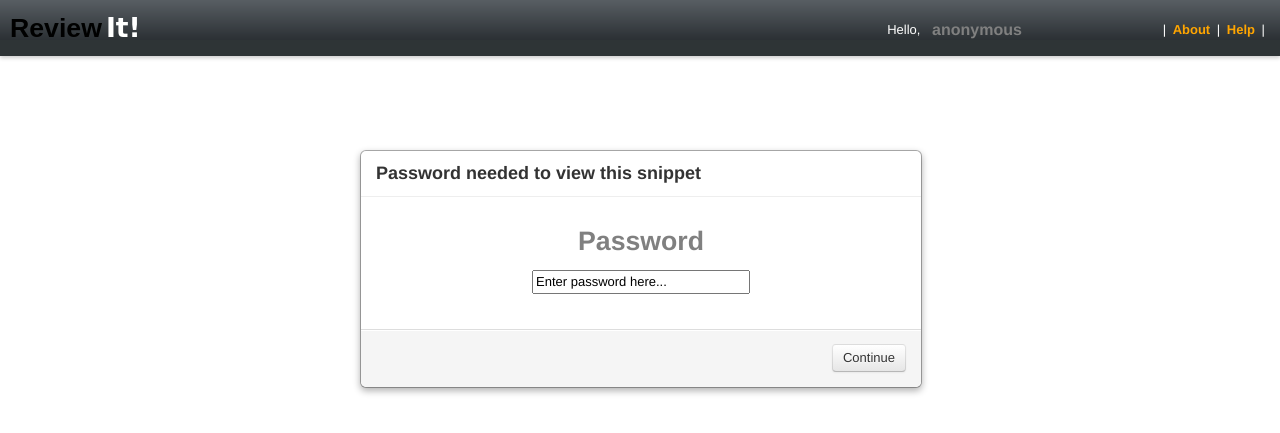
After one commit to jonathanverner/ReviewIt, a Django app: template commentbin/templates/snippet-password.html in a window 1280 px wide. The commit adds this page. Shown: the top 433 px of the page. Run offline with Django 3.2, Linux system fonts and the light colour scheme; the template is opened without the code that fills it, so the values that code supplies are empty; some libraries are stand-ins or nearby versions; some web fonts are replaced.

Commit message:
Enhance the experience for password-protected snippets
  -- when it is viewed, instead of a HttpForbidden response,
     ask for a password
  -- keep the password and send it with each request
     so that the snippet can, e.g., be commented upon
  -- show a key icon with a tooltip showing the password

```diff
--- /dev/null
+++ b/commentbin/static/commentbin/css/snippet-password.css
@@ -0,0 +1,11 @@
+.password_form h4 {
+  text-align:center;
+  font-size:20pt;
+  color:gray;
+  margin:20px;
+}
+
+.passinput input {
+  font-size:15pt;
+  height:20px;
+}
--- a/commentbin/static/commentbin/javascript/comment.js
+++ b/commentbin/static/commentbin/javascript/comment.js
@@ -119,6 +119,7 @@ function postOtherComment() {
     nick:$('#header_nick')[0].value,
     id:lastID--,
     inlinecomment:false,
+    snippet_access_token:snippet_access_token,
   };
   $.ajax({
     url:'comments/',
@@ -139,7 +140,8 @@ function saveComment(comment) {
     end:current_selection.end,
     text:$('#comment_field')[0].value,
     nick:$('#nick_field')[0].value,
-    id:lastID--
+    id:lastID--,
+    snippet_access_token:access_token,
   };
   hilightComment(comment);
   hilightedComments.push(comment);
--- /dev/null
+++ b/commentbin/templates/snippet-password.html
@@ -0,0 +1,30 @@
+{% extends 'base.html' %}
+
+
+{% block css %}
+    {{ block.super }}
+    <link rel="stylesheet" href="{{ STATIC_URL }}commentbin/css/snippet-password.css" />
+{% endblock css %}
+
+{% block content %}
+
+<div id='password_form' class='modal show password_form'>
+<div class="modal-header">
+    <h3>Password needed to view this snippet</h3>
+</div>
+  <div class="modal-body">
+<form script='' method='GET'>
+{% if wrong_password %}
+ <div class='alert alert-error'> Invalid password, try again <a class='close' data-dismiss='alert' href='#'>×</a></div>
+{% endif %}
+<center>
+<h4>Password<h4/>
+<input type='textinput' class='passinput' value='Enter password here...' onClick='textInputClick(this);' name='access_token' />
+</center>
+  </div>
+  <div class='modal-footer'>
+    <input type='submit' value='Continue' class="btn">
+  </div>
+</form>
+</div> <!-- password_form -->
+{% endblock content %}
```
Also changed, not shown: commentbin/auth.py (+8 -2 lines), commentbin/templates/snippet.html (+11 -0 lines), commentbin/views.py (+9 -3 lines), commentbin/static/commentbin/images/key_48.png (added).
